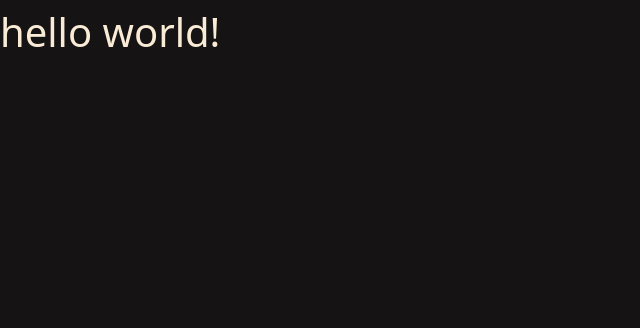
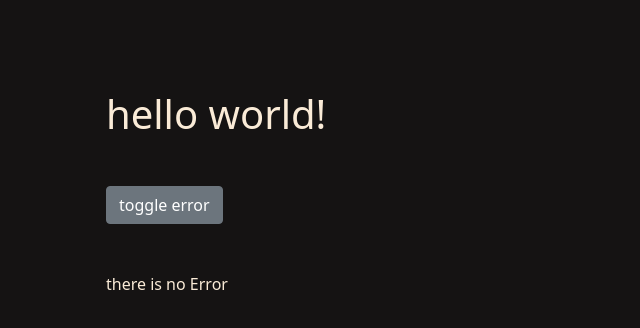
Before and after one commit to KiarashYavari/react_codes, a React (Create React App) app: page / in a window 1280 px wide. Shown: the top 328 px of the page, without its empty margins (0-640 px from the left). Built offline with nearby package versions, Linux system fonts and the light colour scheme.

Commit message:
conditional states in js and ternary op

```diff
--- a/src/App.js
+++ b/src/App.js
@@ -1,10 +1,10 @@
-import ShortCircuiting from './ShortCircuiting';
+import TernaryOperator from './TernaryOperator';
 import 'bootstrap/dist/css/bootstrap.min.css';
 
 function App() {
   return (
     <div className="App">
-      <ShortCircuiting />
+      <TernaryOperator />
     </div>
   );
 }
--- /dev/null
+++ b/src/TernaryOperator.js
@@ -0,0 +1,19 @@
+import React, { useState } from 'react'
+
+const TernaryOperator = () => {
+    const [text, setText] = useState('hello world!');
+    const [isError, setIsError] = useState(false);
+    const second_value = isError && 'Error happend!';
+    return (
+      <div className='container'>
+        <h1 className='m-4'>{text || ''}</h1>
+        <button className='m-4 btn btn-secondary' onClick={()=> setIsError(!isError)}>
+            toggle error
+        </button>
+        <h1 className='m-4'>{second_value}</h1>
+        {isError ? <p className='m-4'>there is an Error</p> : <p className='m-4'>there is no Error</p>}
+      </div>
+    )
+}
+
+export default TernaryOperator
```
